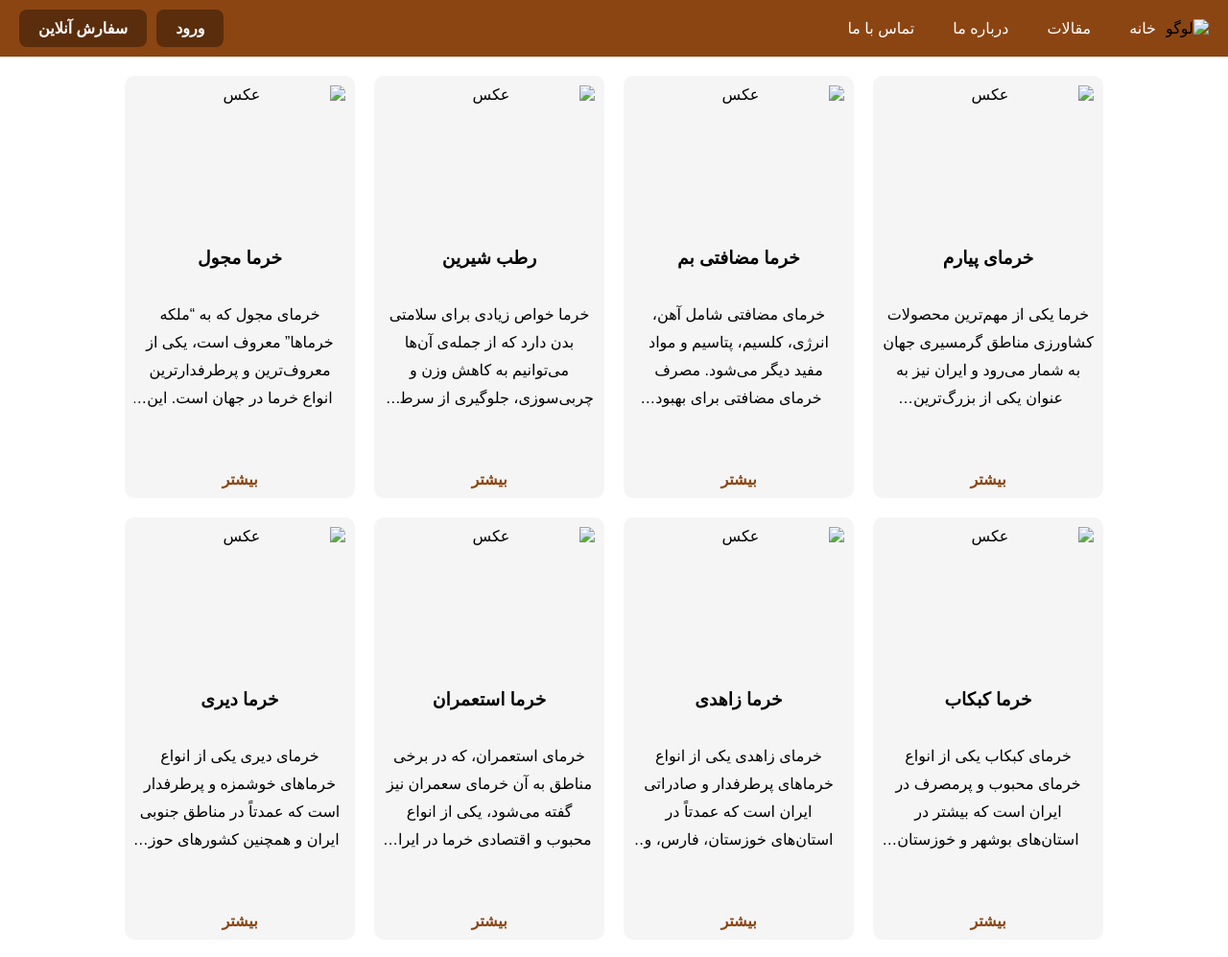
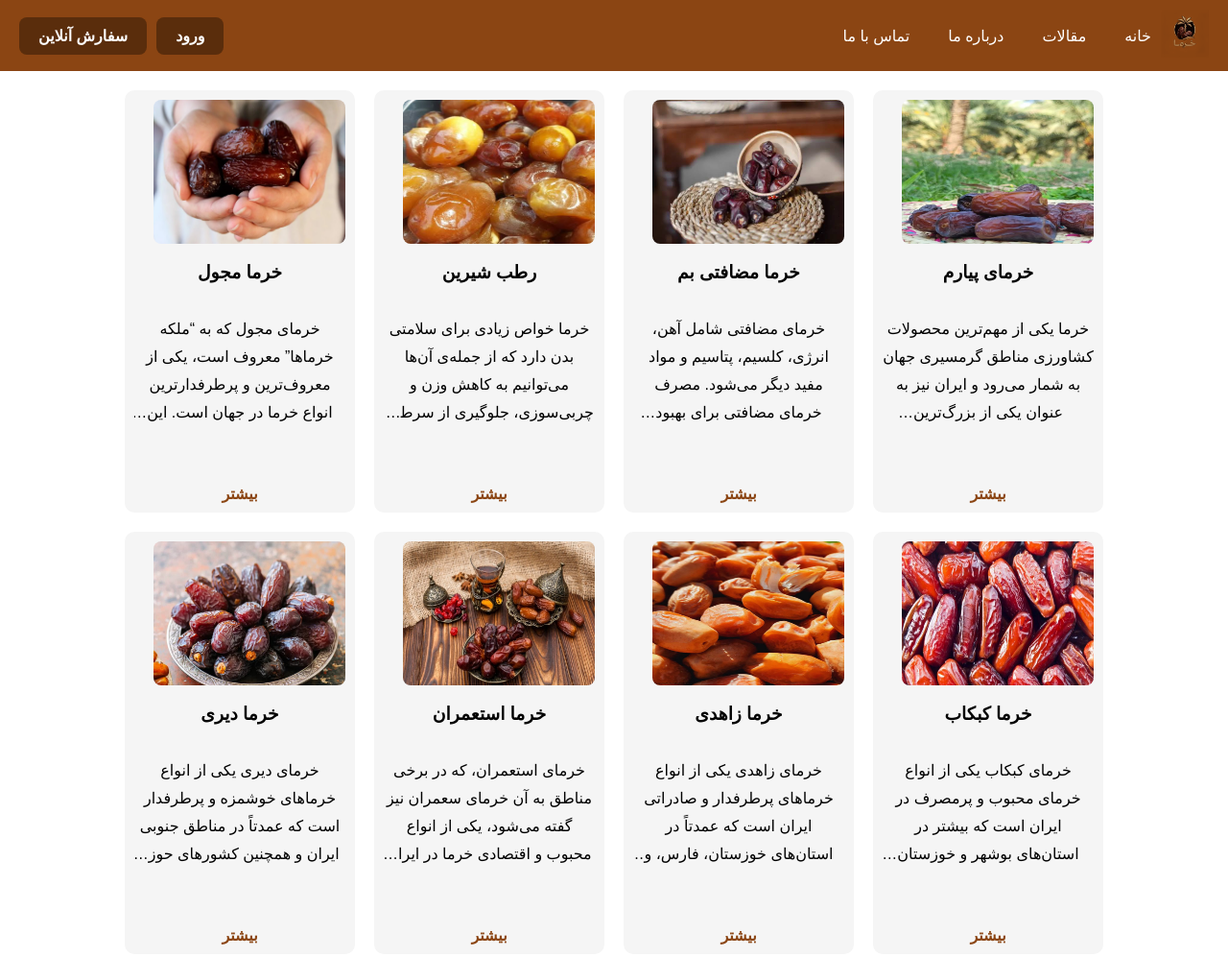
Before and after one commit to fahimehnikkar-ops/khormazarin, a plain HTML site: page maghale.html in a window 1280 px wide. Shown: the top 997 px of the page at 96% size. Drawn offline with Linux system fonts and the light colour scheme.

Commit message:
Update maghale.html

```diff
--- a/maghale.html
+++ b/maghale.html
@@ -183,7 +183,7 @@ article p{
 <header>
 
     <div class="logo">
-        <img src="image/imageslogo.png" alt="لوگو">
+        <img src="imageslogo.png" alt="لوگو">
     </div>
 
     <nav>
@@ -204,55 +204,55 @@ article p{
 <section class="articles">
 
     <article>
-        <img src="image/images2.jpg" alt="عکس">
+        <img src="images2.jpg" alt="عکس">
         <h3>خرمای پیارم</h3>
         <p>خرما یکی از مهم‌ترین محصولات کشاورزی مناطق گرمسیری جهان به شمار می‌رود و ایران نیز به عنوان یکی از بزرگ‌ترین تولیدکنندگان خرما، انواع متنوعی از این محصول ارزشمند را تولید می‌کند. در میان ارقام مختلف خرما، خرمای پیارم به دلیل کیفیت بالا، طعم دلپذیر و ارزش غذایی فراوان، جایگاه ویژه‌ای در بازارهای داخلی و خارجی دارد و به عنوان لوکس‌ترین خرمای ایران شناخته می‌شود.</p>
         <a href="piarom.html">بیشتر</a>
     </article>
 
     <article>
-        <img src="image/images1.jpg" alt="عکس">
+        <img src="images1.jpg" alt="عکس">
         <h3>خرما مضافتی بم</h3>
         <p> خرمای مضافتی شامل آهن، انرژی، کلسیم، پتاسیم و مواد مفید دیگر می‌شود. مصرف خرمای مضافتی برای بهبود وضعیت قلب،...</p>
         <a href="#">بیشتر</a>
     </article>
 
     <article>
-        <img src="image/images.jpg" alt="عکس">
+        <img src="images.jpg" alt="عکس">
         <h3>رطب شیرین</h3>
         <p>خرما خواص زیادی برای سلامتی بدن دارد که از جمله‌ی آن‌ها می‌توانیم به کاهش وزن و چربی‌سوزی، جلوگیری از سرطان روده و...</p>
                 <a href="#">بیشتر</a>
     </article>
       <article>
-        <img src="image/Organic-Medjool-Dates.jpg" alt="عکس">
+        <img src="Organic-Medjool-Dates.jpg" alt="عکس">
         <h3>خرما مجول</h3>
         <p>خرمای مجول که به “ملکه خرماها” معروف است، یکی از معروف‌ترین و پرطرفدارترین انواع خرما در جهان است. این نوع خرما بیشتر در کشور مراکش تولید می‌شود و به دلیل اندازه بزرگ، بافت نرم و طعم بسیار شیرینش، شهرت جهانی دارد.</p>
         <a href="#">بیشتر</a>
     </article>
 
     <article>
-        <img src="image/ivwkjklbhfjx.jpeg" alt="عکس">
+        <img src="ivwkjklbhfjx.jpeg" alt="عکس">
         <h3>خرما کبکاب</h3>
         <p>خرمای کبکاب یکی از انواع خرمای محبوب و پرمصرف در ایران است که بیشتر در استان‌های بوشهر و خوزستان کشت می‌شود. این خرما دارای رنگ قهوه‌ای روشن تا تیره و بافتی نیمه‌مرطوب است. کبکاب به دلیل طعم شیرین و گوشتی که دارد، هم به صورت تازه و هم خشک‌شده مصرف می‌شود. </p>
         <a href="#">بیشتر</a>
     </article>
 
     <article>
-        <img src="image/خرمای-زاهدی-درجه-یک.jpg" alt="عکس">
+        <img src="خرمای-زاهدی-درجه-یک.jpg" alt="عکس">
         <h3>خرما زاهدی</h3>
 <p>خرمای زاهدی یکی از انواع خرماهای پرطرفدار و صادراتی ایران است که عمدتاً در استان‌های خوزستان، فارس، و بوشهر کشت می‌شود. این خرما دارای رنگ زرد طلایی و بافتی خشک و نیمه‌خشک است. طعم شیرین و ملایم خرمای زاهدی، همراه با ماندگاری بالا، آن را به گزینه‌ای مناسب برای صادرات تبدیل کرده است.</p>
         <a href="#">بیشتر</a>
     </article>
 
         <article>
-        <img src="image/1090432_286.jpg" alt="عکس">
+        <img src="1090432_286.jpg" alt="عکس">
         <h3>خرما استعمران</h3>
         <p>خرمای استعمران، که در برخی مناطق به آن خرمای سعمران نیز گفته می‌شود، یکی از انواع محبوب و اقتصادی خرما در ایران است. این خرما عمدتاً در استان خوزستان کشت می‌شود و دارای رنگ قهوه‌ای تیره و بافتی نیمه‌خشک است. طعم شیرین و خوشمزه، همراه با قابلیت نگهداری طولانی مدت، خرمای استعمران را به یک گزینه مناسب برای صادرات تبدیل کرده است.</p>
                 <a href="#">بیشتر</a>
     </article>
 
         <article>
-        <img src="image/16710940671453.jpg" alt="عکس">
+        <img src="16710940671453.jpg" alt="عکس">
         <h3>خرما دیری</h3>
 <p>خرمای دیری یکی از انواع خرماهای خوشمزه و پرطرفدار است که عمدتاً در مناطق جنوبی ایران و همچنین کشورهای حوزه خلیج فارس کشت می‌شود. این خرما دارای رنگ قهوه‌ای تیره و بافتی نیمه‌مرطوب تا خشک است. طعم شیرین و کاراملی خرمای دیری، آن را به یک انتخاب محبوب برای مصرف روزانه تبدیل کرده است. </p>
         <a href="#">بیشتر</a>
```
